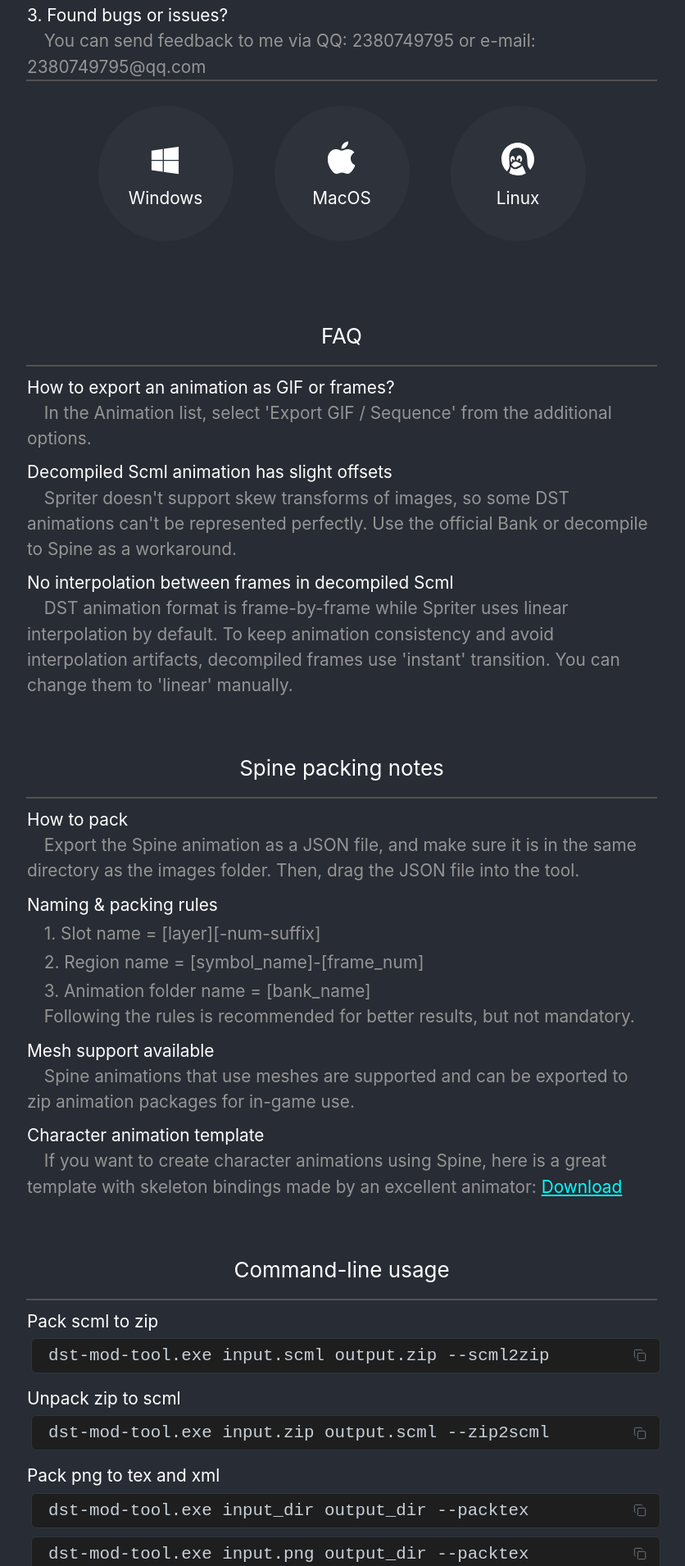
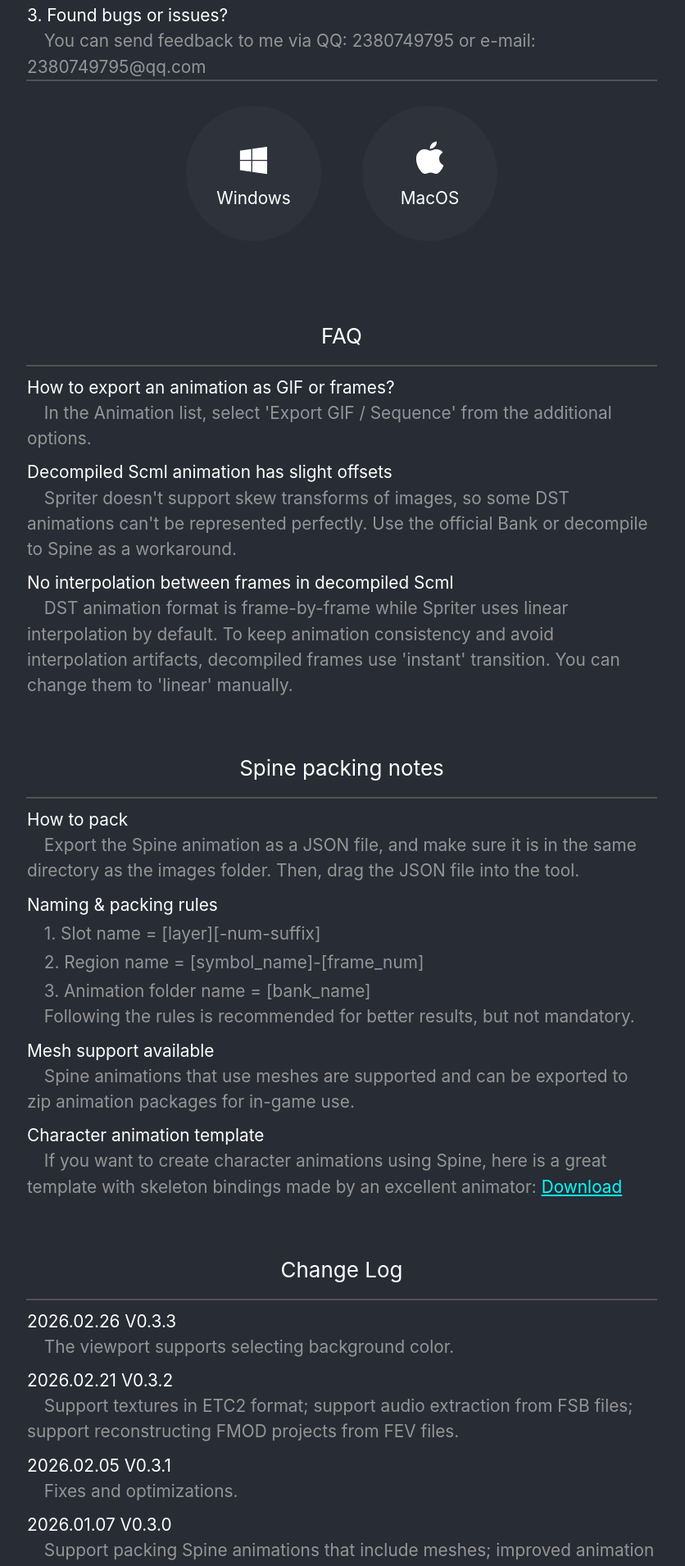
Before and after one commit to MSIsunny/dst-mod-tool-publisher, a React (Create React App) app: page / in a window 1280 px wide. Shown: the part 700-2610 px from the top of the page at 82% size, without its empty margins (223-1059 px from the left). Built offline with nearby package versions, Linux system fonts and the light colour scheme.

Commit message:
Update App.js

```diff
--- a/src/App.js
+++ b/src/App.js
@@ -214,7 +214,7 @@
                     {t("download.macos")}
                 </a>
 
-                <a
+                {/* <a
                     className="App-link"
                     href={`https://gitee.com/LumineAether/dst-mod-tool-pub/releases/download/dst-mod-tool-v${version}/linux-dst-mod-tool.zip`}
                     target="_blank"
@@ -226,7 +226,7 @@
                         alt="linux"
                     />
                     {t("download.linux")}
-                </a>
+                </a>*/}
             </div>
         </React.Fragment>
     );
@@ -546,8 +546,8 @@
                 <SpineGuide t={tWithLang} />
                 {Hspace(50)}
 
-                <CommandLineGuide t={tWithLang} />
-                {Hspace(50)}
+                {/* <CommandLineGuide t={tWithLang} />
+                {Hspace(50)}*/}
 
                 <ChangeLog t={tWithLang} />
                 {Hspace(50)}
```
